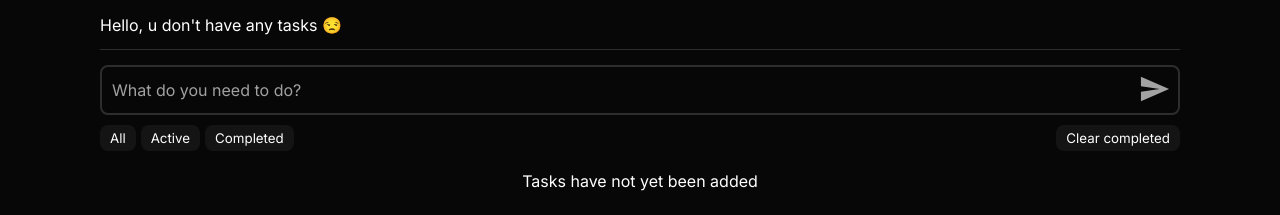
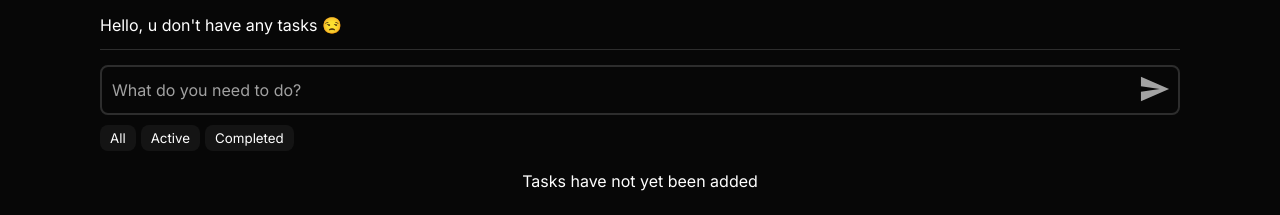
Before and after one commit to Hartaithan/gds-test, a Vue app: page / in a window 1280 px wide. Shown: the top 215 px of the page. Built offline with nearby package versions, Linux system fonts and the light colour scheme.

Commit message:
conditional show of clear completed button

```diff
--- a/src/components/Filters.vue
+++ b/src/components/Filters.vue
@@ -5,7 +5,7 @@
       <button @click="changeFilter(FilterTypes.Active)">Active</button>
       <button @click="changeFilter(FilterTypes.Completed)">Completed</button>
     </div>
-    <div class="filters_right">
+    <div class="filters_right" v-if="completedTodosLength > 0">
       <button @click="clearCompleted">Clear completed</button>
     </div>
   </div>
@@ -14,8 +14,10 @@
 <script setup lang="ts">
 import { FilterTypes, MutationType } from '@/models/storeModel'
 import { useStore } from '@/store'
+import { computed } from '@vue/reactivity'
 
 const store = useStore()
+const completedTodosLength = computed(() => store.getters.getCompletedTodosCount)
 
 const changeFilter = (type: FilterTypes) => {
   store.commit(MutationType.ChangeFilter, type)
--- a/src/models/storeModel.ts
+++ b/src/models/storeModel.ts
@@ -20,6 +20,7 @@ export type State = {
 
 export type Getters = {
   getTodosCount(state: State): number;
+  getCompletedTodosCount(state: State): number;
   getAllTodos(state: State): ITodo[];
   getActiveTodos(state: State): ITodo[];
   getCompletedTodos(state: State): ITodo[];
--- a/src/store/getters.ts
+++ b/src/store/getters.ts
@@ -4,6 +4,9 @@ import { GetterTree } from 'vuex'
 export const getters: GetterTree<State, State> & Getters = {
   getTodosCount: (state) => {
     return state.todos.length
+  },
+  getCompletedTodosCount: (state) => {
+    return state.todos.filter((todo) => todo.complete === true).length
   },
   getAllTodos: (state) => {
     return state.todos
```
